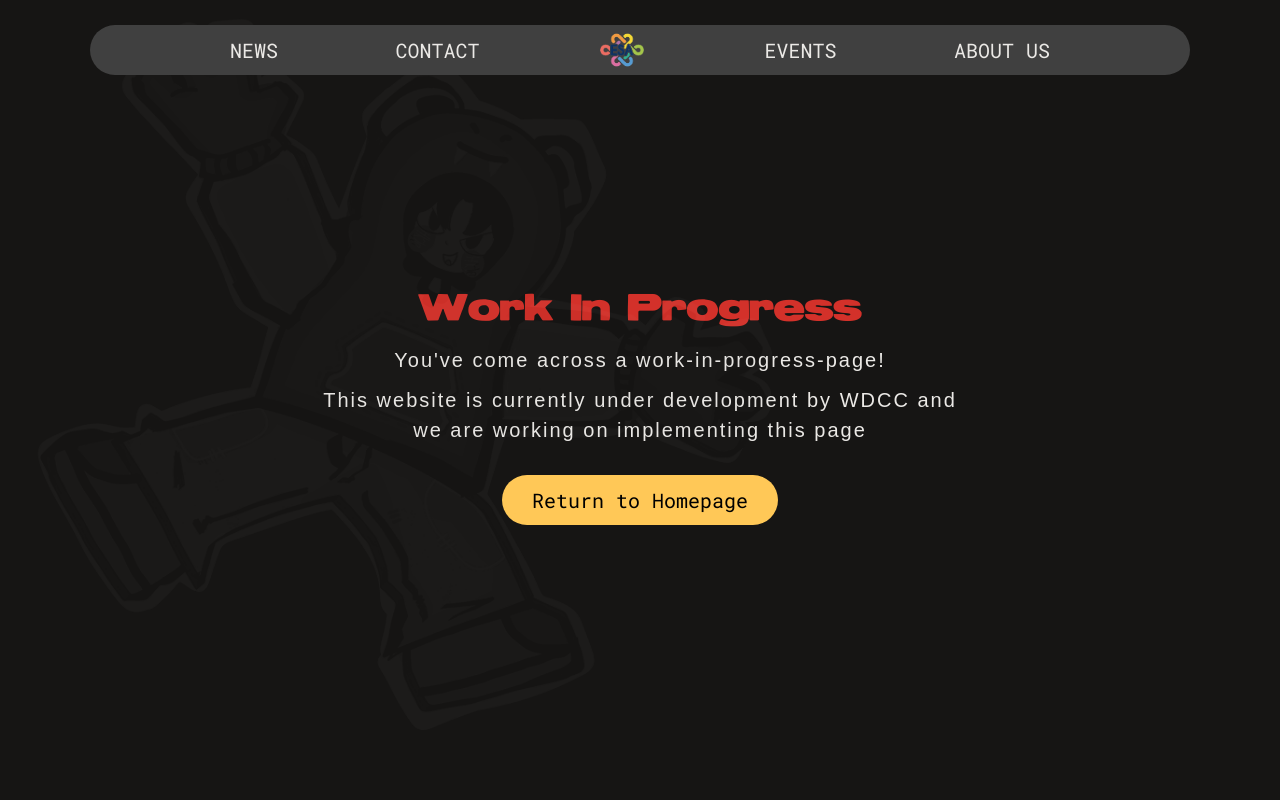
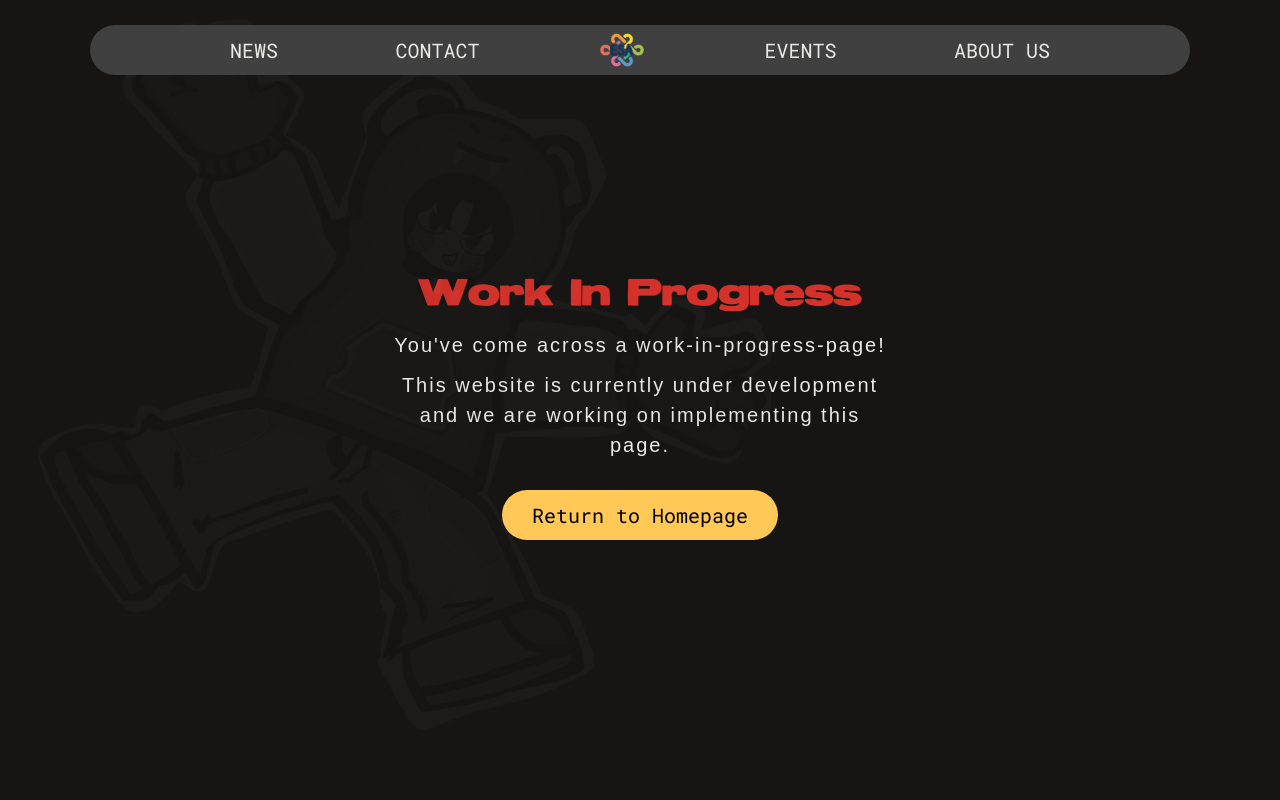
Before and after one commit to UoaWDCC/esa, a Next.js app: page /about-us in a window 1280 px wide. Shown: the top 800 px of the page. Built offline with nearby package versions, Linux system fonts and the light colour scheme; a web font is replaced by a local one.

Commit message:
fix wip page text wrap

```diff
--- a/src/components/WipPage.tsx
+++ b/src/components/WipPage.tsx
@@ -9,13 +9,13 @@ export default function WipPage() {
             {/* Title/body text */}
             <h3 className="text-primary-red p-2"> Work In Progress </h3>
 
-            <div className="w-full mx-auto text-center text-primary-white flex flex-col items-center tracking-widest">
+            <div className="mx-auto text-center text-primary-white flex flex-col items-center tracking-widest md:w-[40%] w-full">
                 <p className="text-primary-white mb-2">
                     You&apos;ve come across a work-in-progress-page!
                 </p>
                 <p className="text-primary-white mb-1">
-                    This website is currently under development by WDCC and <br />
-                    we are working on implementing this page
+                    This website is currently under development and
+                    we are working on implementing this page.
                 </p>
             </div>
 
```
